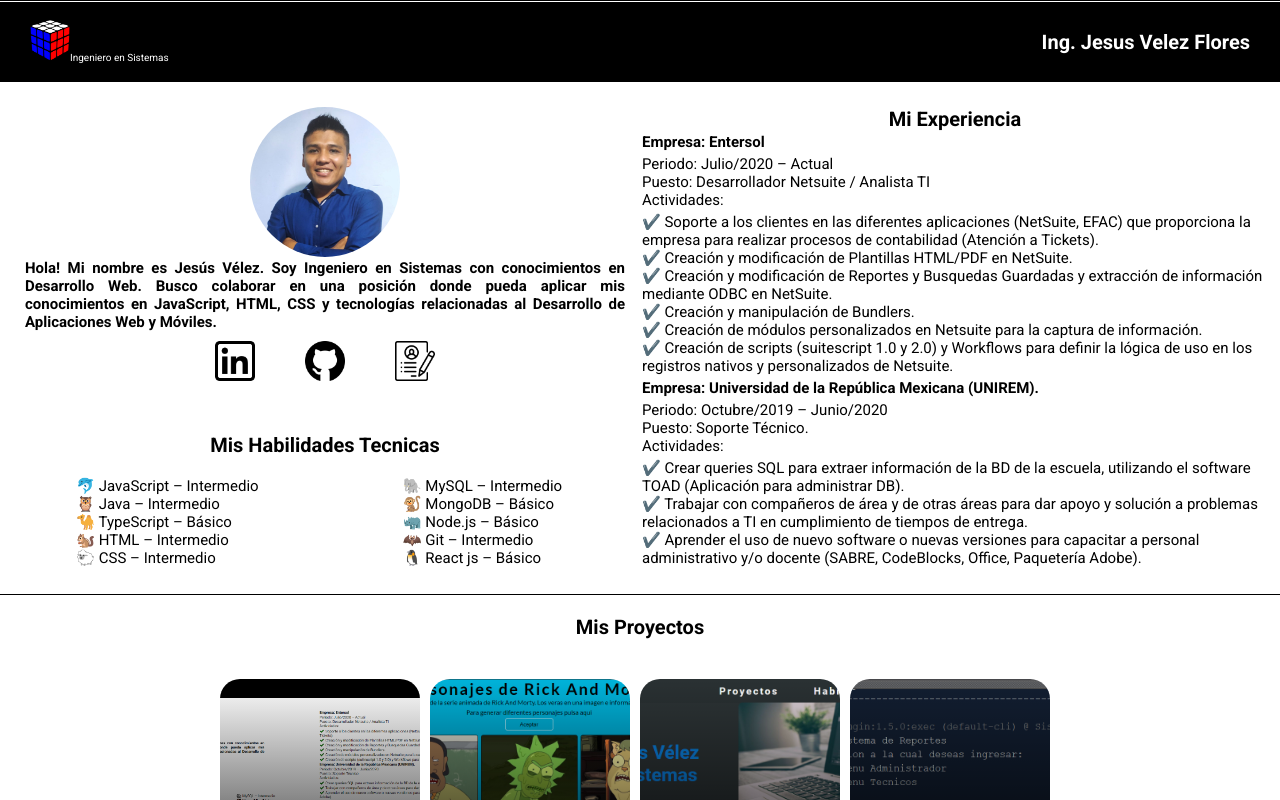
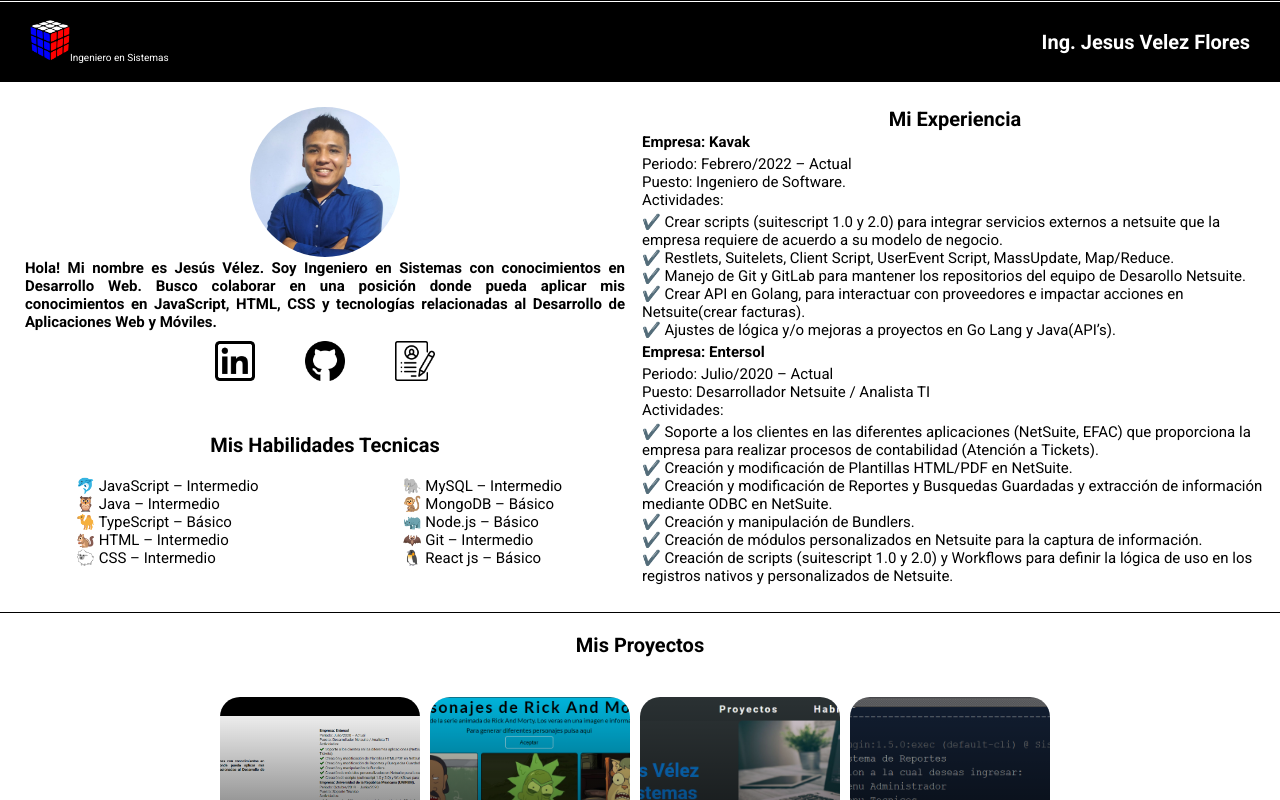
Before and after one commit to Velez27/MiPortafolioWeb, a React app: page / in a window 1280 px wide. Shown: the top 800 px of the page. Built offline with nearby package versions, Linux system fonts and the light colour scheme.

Commit message:
feat: update information about my experience

```diff
--- a/src/components/AcercaDe.jsx
+++ b/src/components/AcercaDe.jsx
@@ -67,6 +67,27 @@
                         <th className="experiencia__table--title">Mi Experiencia</th>
                     </tr>
                     <tr>
+                        <th>
+                            Empresa: Kavak
+                        </th>
+                    </tr>
+                    <tr>
+                        <td>
+                            Periodo: Febrero/2022 – Actual <br />
+                            Puesto: Ingeniero de Software. <br />
+                            Actividades:
+                        </td>
+                    </tr>
+                    <tr>
+                        <td>
+                        ✔️ Crear scripts (suitescript 1.0 y 2.0) para integrar servicios externos a netsuite que la empresa requiere de acuerdo a su modelo de negocio. <br />
+                        ✔️ Restlets, Suitelets, Client Script, UserEvent Script, MassUpdate, Map/Reduce. <br />
+                        ✔️ Manejo de Git y GitLab para mantener los repositorios del equipo de Desarollo Netsuite. <br />
+                        ✔️ Crear API en Golang, para interactuar con proveedores e impactar acciones en Netsuite(crear facturas).<br />
+                        ✔️ Ajustes de lógica y/o mejoras a proyectos en Go Lang y Java(API’s).
+                        </td>
+                    </tr>
+                    <tr>
                         <th>Empresa: Entersol</th>
                     </tr>
                     <tr>
@@ -86,26 +107,6 @@
                         ✔️ Creación de scripts (suitescript 1.0 y 2.0) y Workflows para definir la lógica de uso en los registros nativos y personalizados de Netsuite.
                         </td>
                     </tr>
-                    <tr>
-                        <th>
-                            Empresa: Universidad de la República Mexicana
-                            (UNIREM).
-                        </th>
-                    </tr>
-                    <tr>
-                        <td>
-                            Periodo: Octubre/2019 – Junio/2020 <br />
-                            Puesto: Soporte Técnico. <br />
-                            Actividades:
-                        </td>
-                    </tr>
-                    <tr>
-                        <td>
-                        ✔️ Crear queries SQL para extraer información de la BD de la escuela, utilizando el software TOAD (Aplicación para administrar DB). <br />
-                        ✔️ Trabajar con compañeros de área y de otras áreas para dar apoyo y solución a problemas relacionados a TI en cumplimiento de tiempos de entrega. <br />
-                        ✔️ Aprender el uso de nuevo software o nuevas versiones para capacitar a personal administrativo y/o docente (SABRE, CodeBlocks, Office, Paquetería Adobe).
-                        </td>
-                    </tr>
                 </table>
         </div>
     </section>
--- a/src/components/Experiencia.jsx
+++ b/src/components/Experiencia.jsx
@@ -6,7 +6,7 @@
         <h3 className='experiencia_title'>Mis Conocimientos y Experiencia</h3>
         <table className="experiencia_table">
             <tr>
-                <th>Empresa: Kavak.</th>
+                <th>Empresa: Kavak</th>
             </tr>
             <tr>
                 <ul>
```
